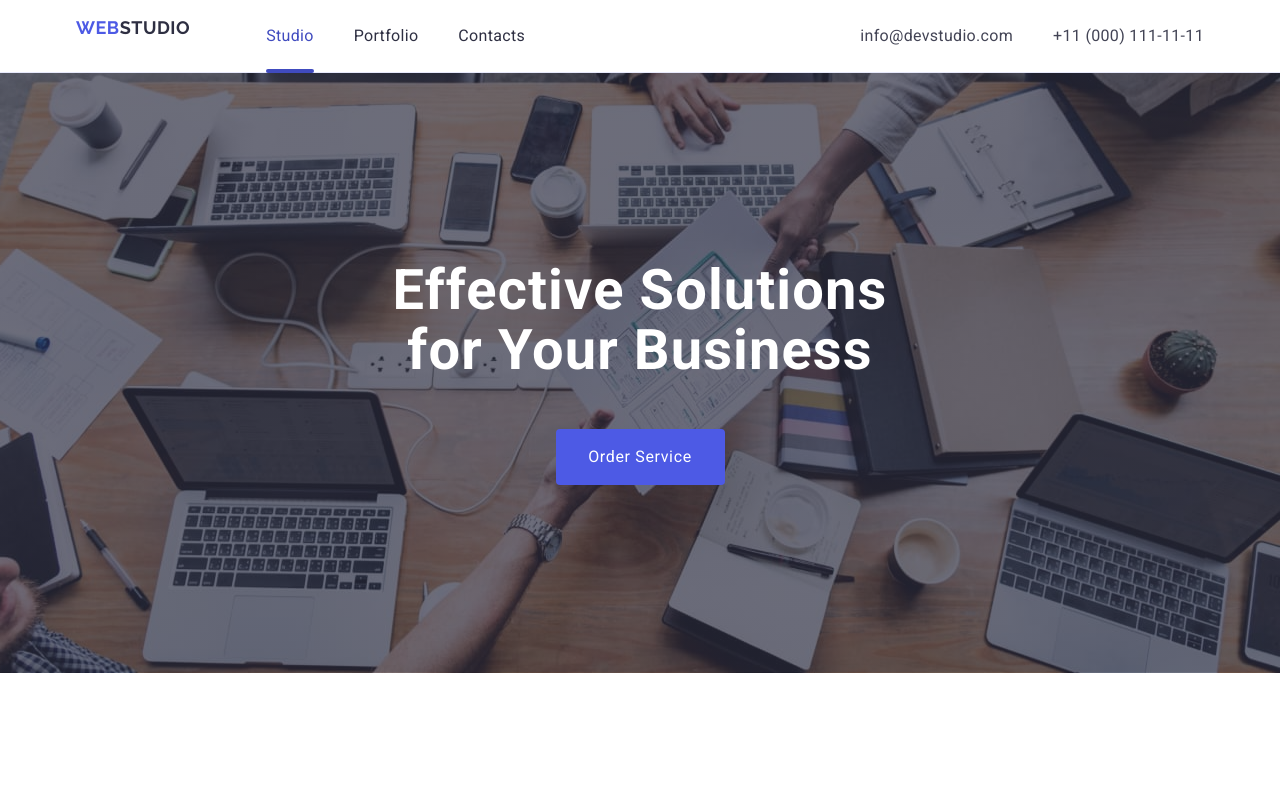
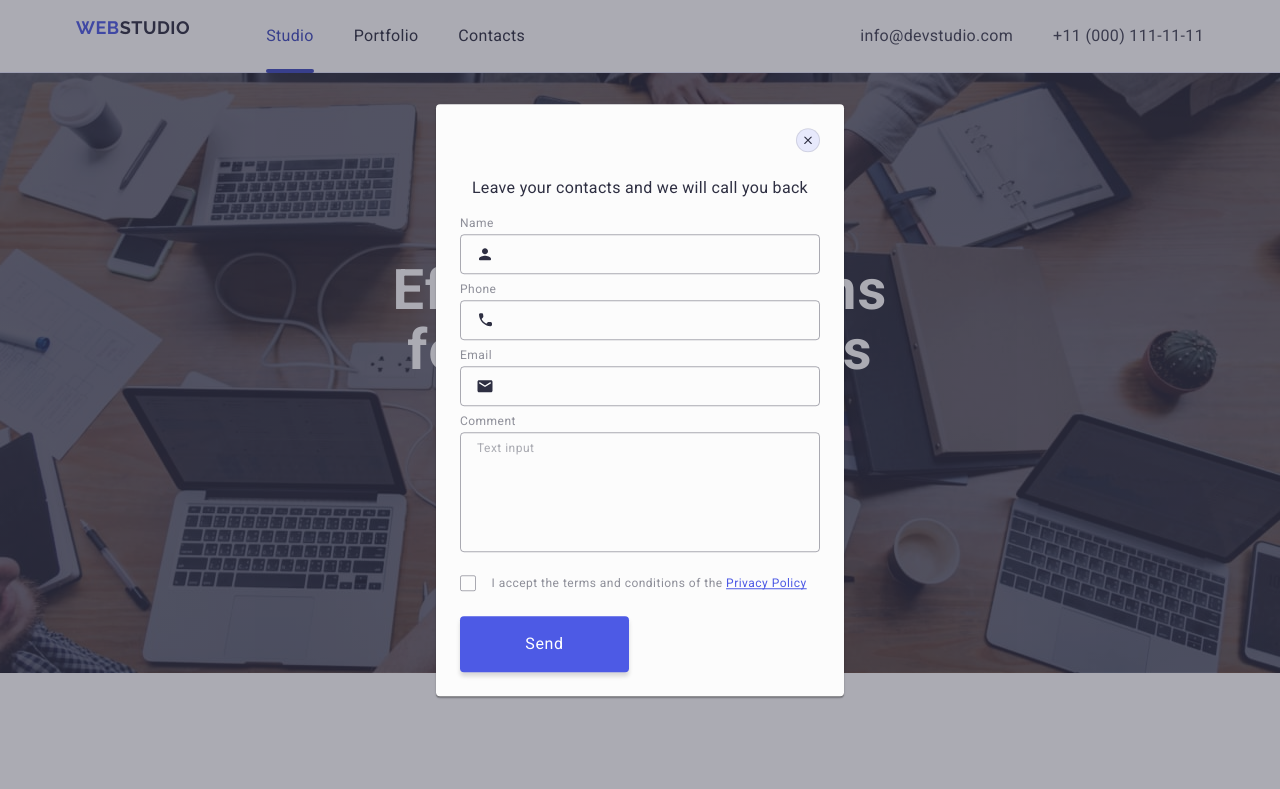
Before and after one commit to Natatulichka/goit-markup-hw-05, a plain HTML site: page index.html in a window 1280 px wide. Shown: the top 789 px of the page. Drawn offline with nearby package versions, Linux system fonts and the light colour scheme.

Commit message:
доопр

```diff
--- a/css/styles.css
+++ b/css/styles.css
@@ -462,11 +462,13 @@ font-weight: 500;
     gap: 16px;
     border-radius: 4px;
     border: none;
+    cursor: pointer;
     padding: 8px 24px;
     min-width: 165px;
     height: 40px;
     background-color: #4d5ae5;
     color: #fff;
+    font-family: "Roboto", sans-serif;
     font-weight: 500;
     font-size: 16px;
     line-height: 1.5;
@@ -476,19 +478,23 @@ font-weight: 500;
 .footer-btn-icon {
     fill: #fff;
     transition: fill 250ms cubic-bezier(0.4, 0, 0.2, 1);
+    margin-left: 16px;
 }
 .footer-contacts-form-btn:hover,
 .footer-contacts-form-btn:focus {
     background-color: #404bbf;
 }
+.footer-subscribe-text {
+    font-size: 16px;
+    line-height: 1.5;
+    letter-spacing: 0.02em;
+    color: #fff;
+    margin-bottom: 16px;
+    font-weight: 500;
+}
 .footer-contacts-form-label {
     display: flex;
     flex-direction: column;
-    font-weight: 500;
-    font-size: 16px;
-    line-height: 1.5;
-    letter-spacing: 0.04em;
-    color: #fff;
     margin-left: 80px;
 }
 .footer-contacts-form-input {
@@ -497,9 +503,13 @@ font-weight: 500;
     width: 264px;
     height: 40px;
     box-shadow: 0 4px 4px 0 rgba(0, 0, 0, 0.15);
-    background-color: #2e2f42;
-    padding: 8px 16px;
+    background-color: transparent;
+    padding-left: 16px;
     margin-top: 16px;
+    font-size: 12px;
+    line-height: 2;
+    letter-spacing: 0.04em;
+    color: #fff;
 }
 .footer-contacts-form-input::placeholder {
     color: #fff;
@@ -540,24 +550,28 @@ font-weight: 500;
     transform: translate(-50%, -50%);
     width: 408px;
     min-height: 584px;
-    padding: 112px 24px 136px 24px;
+    padding: 72px 24px 24px 24px;
     border-radius: 4px;
     background: #fcfcfc;
     box-shadow: 0 1px 1px 0 rgba(0, 0, 0, 0.14), 0 1px 3px 0 rgba(0, 0, 0, 0.12), 0 2px 1px 0 rgba(0, 0, 0, 0.2);
- }
+    transition: transform 250ms cubic-bezier(0.4, 0, 0.2, 1);
+}
 
 .modal-close-btn {
     position: absolute;
     top: 24px;
     right: 24px;
-    padding: 8px;
+    padding: 0;
     line-height: 0;
     width: 24px;
     height: 24px;
-    border-radius: 100%;
+    border-radius: 50%;
+    display: flex;
+    align-items: center;
+    justify-content: center;
+    cursor: pointer;
     background-color: #e7e9fc;
-    border-width: 1px;
-    border-color: rgba(0, 0, 0, 0.1);
+    border: 1px solid rgba(0, 0, 0, 0.1);
     transition: background-color 250ms cubic-bezier(0.4, 0, 0.2, 1), border 250ms cubic-bezier(0.4, 0, 0.2, 1);
 }
 .modal-close-btn-icon {
@@ -595,7 +609,7 @@ font-weight: 500;
  .review-form-field-label {
     display: block;
     font-size: 12px;
-    line-height: 1.16667;
+    line-height: 1.17;
     letter-spacing: 0.04em;
     color: #8e8f99;
     margin-bottom: 4px;
@@ -608,22 +622,22 @@ font-weight: 500;
  .review-form-input {
     width: 100%;
     height: 40px;
-    padding: 8px 16px;
+    padding-left: 38px;
     background-color: transparent;
     transition: border-color 250ms cubic-bezier(0.4, 0, 0.2, 1);
     border: 1px solid rgba(46, 47, 66, 0.4);
     border-radius: 4px;
+    outline: transparent;
  }
 
  .review-form-input:focus {
      border-color: #4d5ae5;
-     outline: transparent;
  }
 
  .review-form-field-icon {
      position: absolute;
      top: 50%;
-     left: 24px;
+     left: 16px;
      transform: translateY(-50%);
     fill: #2e2f42;
      transition: fill 250ms cubic-bezier(0.4, 0, 0.2, 1);
@@ -632,10 +646,12 @@ font-weight: 500;
  .review-form-input:focus+.review-form-field-icon {
     fill: #4d5ae5;
  }
-
+.comment {
+    margin-bottom: 16px;
+}
  .review-form-message {
     font-size: 12px;
-    line-height: 1.16667;
+    line-height: 1.17;
     letter-spacing: 0.04em;
     color: rgba(46, 47, 66, 0.4);
      width: 100%;
@@ -646,6 +662,7 @@ font-weight: 500;
      resize: none;
      padding: 8px 16px;
      transition: border-color 250ms cubic-bezier(0.4, 0, 0.2, 1);
+    outline: transparent;
  }
 
  .review-form-message::placeholder {
@@ -658,12 +675,12 @@ font-weight: 500;
  }
 
  .review-form-checkbox-wrapper {
-     margin-bottom: 40px;
+     margin-bottom: 24px;
  }
 
  .review-form-checkbox-label {
     font-size: 12px;
-    line-height: 1.16667;
+    line-height: 1.17;
     letter-spacing: 0.04em;
     color: #8e8f99;
  }
@@ -679,12 +696,14 @@ font-weight: 500;
      cursor: pointer;
      fill: transparent;
      margin-right: 12px;
+    transition: background-color 250ms cubic-bezier(0.4, 0, 0.2, 1), border 250ms cubic-bezier(0.4, 0, 0.2, 1), fill 250ms cubic-bezier(0.4, 0, 0.2, 1);
  }
 
  .review-form-privacy-checkbox:checked+.review-form-checkbox-label .review-form-own-checkbox {
      background-color: #404bbf;
     fill: #f4f4fd;
      border-color: #404bbf;
+     border: none;
  }
 
  .review-form-privacy-checkbox:focus+.review-form-checkbox-label .review-form-own-checkbox {
@@ -700,6 +719,7 @@ font-weight: 500;
 
  .review-form-submit-btn {
     border: none;
+    display: block;
     border-radius: 4px;
     padding: 16px 32px;
     min-width: 169px;
--- a/index.html
+++ b/index.html
@@ -399,8 +399,9 @@
             </ul>
           </div>
           <div class="footer-form">
+            <p class="footer-subscribe-text">Subscribe</p>
             <form class="footer-contacts-form" name="subscribe" autocomplete="off">
-              <label  class="footer-contacts-form-label">Subscribe
+              <label  class="footer-contacts-form-label">
                 <input class="footer-contacts-form-input" type="email" name="subscribe" placeholder="E-mail">
               </label>
               <button class="footer-contacts-form-btn" type="submit">Subscribe
@@ -412,8 +413,8 @@
           </div>
         </div>
     </footer>
-    <!--<div class="backdrop is-open">   -->
-    <div class="backdrop">
+
+    <div class="backdrop is-open">
       <div class="modal">
         <button class="modal-close-btn" type="button">
           <svg class="modal-close-btn-icon" width="8" height="8" aria-label="close icon">
@@ -436,20 +437,7 @@
             </div>
           </div>
           <div class="review-form-field-wrapper">
-            <label for="user-email" class="review-form-field-label">
-              Email
-            </label>
-            <div class="review-form-input-wrapper">
-              <input type="email" class="review-form-input" name="user-email" id="user-email" required />
-              <svg class="review-form-field-icon" width="18" height="24">
-                <use href="./images/icons.svg#icon-email"></use>
-              </svg>
-            </div>
-          </div>
-          <div class="review-form-field-wrapper">
-            <label for="user-phone" class="review-form-field-label">
-              Phone
-            </label>
+            <label for="user-phone" class="review-form-field-label">Phone</label>
             <div class="review-form-input-wrapper">
               <input type="tel" class="review-form-input" name="user-phone" id="user-phone"
                 pattern="[0-9]{3}-[0-9]{3}-[0-9]{2}-[0-9]{2}" title="xxx-xxx-xx-xx" required />
@@ -459,6 +447,15 @@
             </div>
           </div>
           <div class="review-form-field-wrapper">
+            <label for="user-email" class="review-form-field-label">Email</label>
+            <div class="review-form-input-wrapper">
+              <input type="email" class="review-form-input" name="user-email" id="user-email" required />
+              <svg class="review-form-field-icon" width="18" height="24">
+                <use href="./images/icons.svg#icon-email"></use>
+              </svg>
+            </div>
+          </div>
+          <div class="review-form-field-wrapper comment">
             <label for="user-comment" class="review-form-field-label">
               Comment
             </label>
@@ -467,8 +464,8 @@
           </div>
           <div class="review-form-checkbox-wrapper">
             <input type="checkbox" class="review-form-privacy-checkbox visually-hidden" id="privacy-policy"
-              name="privacy-policy" value="true" required />
-            <label for="privacy-policy" class="review-form-checkbox-label">
+              name="user-privacy" value="true" required />
+            <label for="user-privacy" class="review-form-checkbox-label">
               <span class="review-form-own-checkbox">
                 <svg class="review-form-own-checkbox-icon" width="10" height="8">
                   <use href="./images/icons.svg#icon-checkmark"></use>
```
